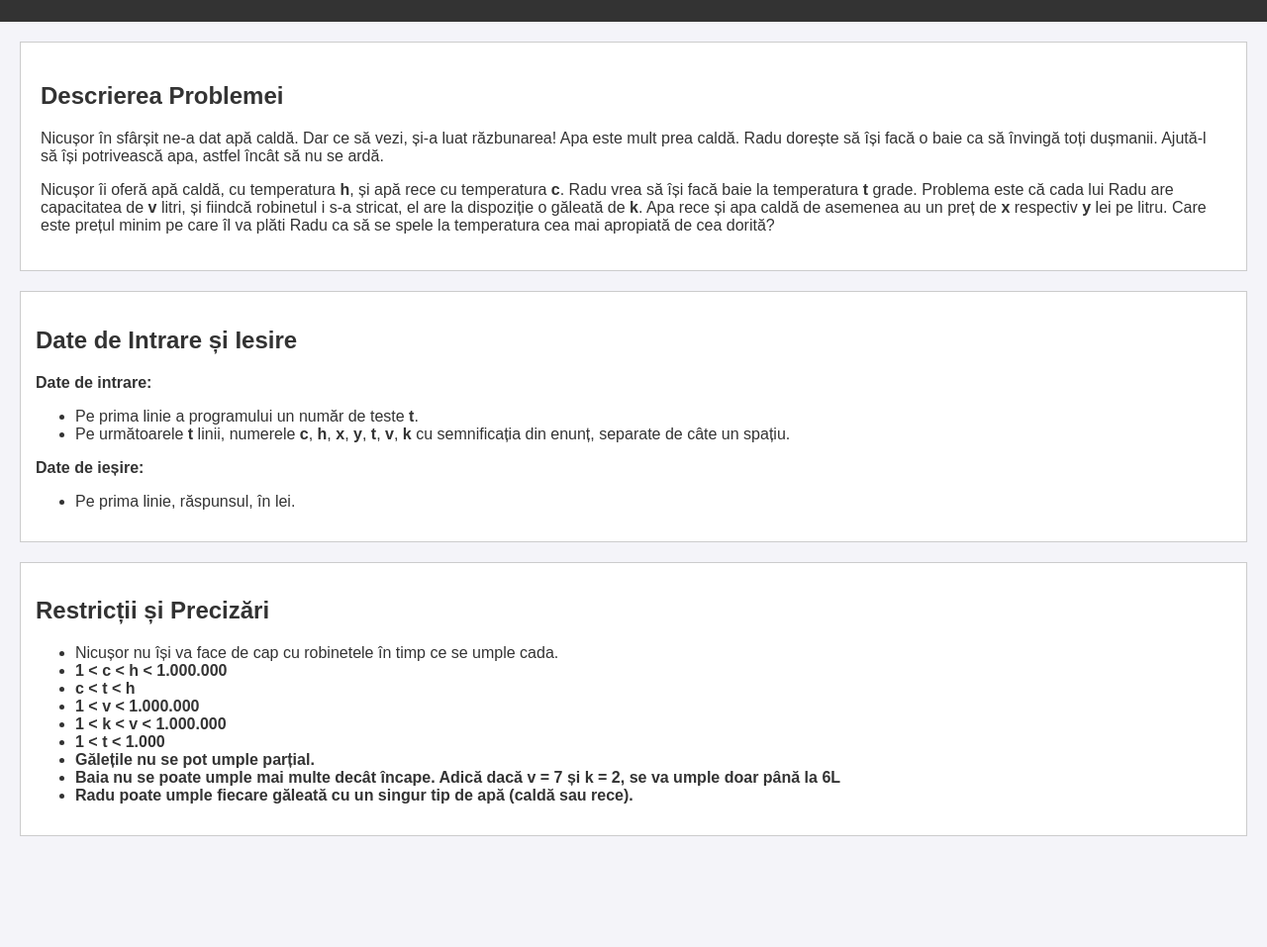
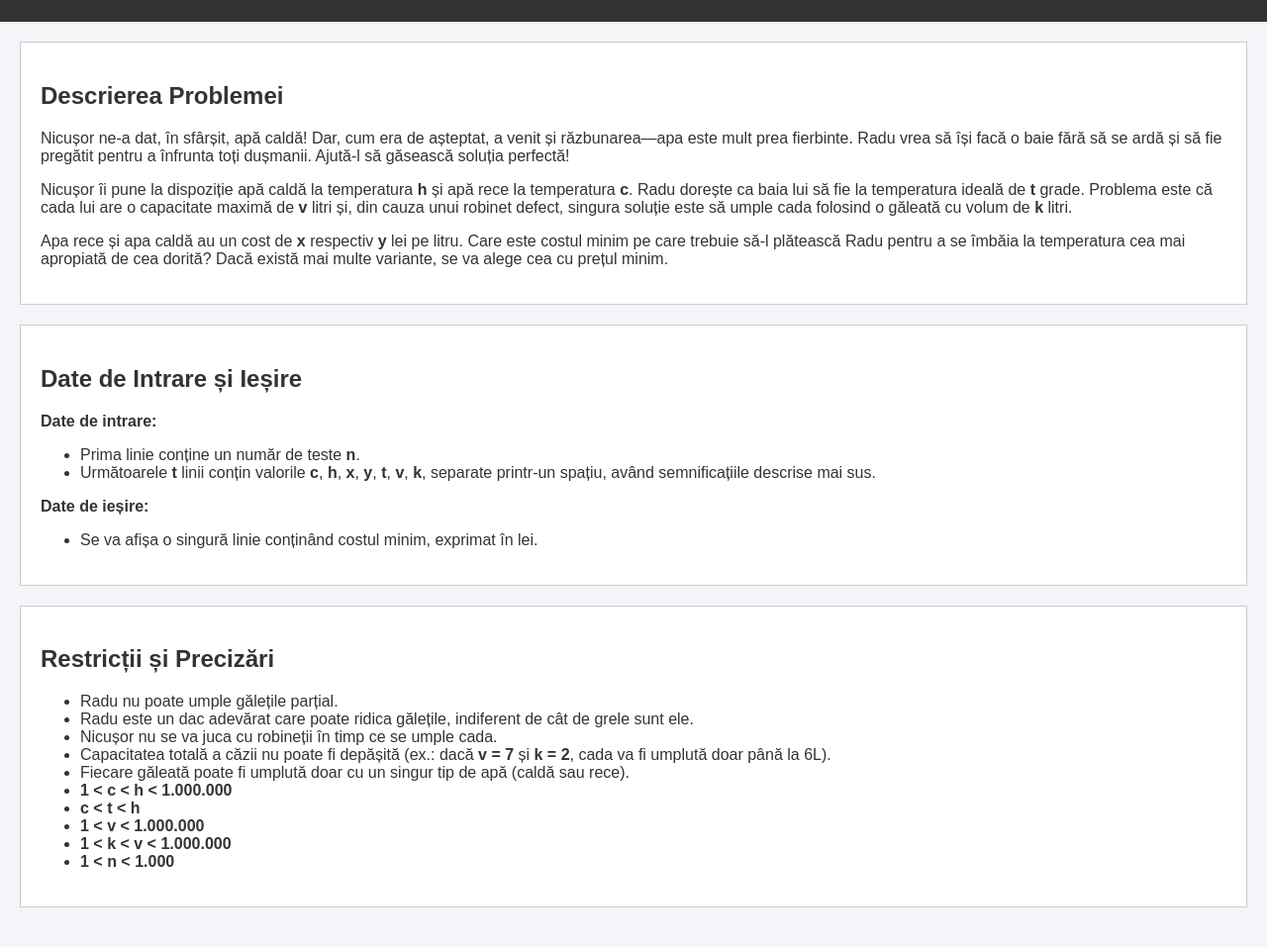
Before and after one commit to info-24/info-24.github.io, a plain HTML site: page statements/baie/index.html in a window 1280 px wide. Shown: the part 88-1045 px from the top of the page at 99% size. Before the commit the page ends 953 px from the top, so only its background shows below. Drawn offline with Linux system fonts and the light colour scheme.

Commit message:
Modified

```diff
--- a/statements/baie/index.html
+++ b/statements/baie/index.html
@@ -21,67 +21,60 @@
         .content {
             padding: 20px;
         }
-        .problem-description {
+        .problem-description, .input-output, .restrictions {
             background-color: #fff;
             border: 1px solid #ccc;
             padding: 20px;
             margin-bottom: 20px;
         }
-        .input-output {
-            background-color: #fff;
-            border: 1px solid #ccc;
-            padding: 15px;
-            margin-bottom: 20px;
-        }
-        .restrictions {
-            background-color: #fff;
-            border: 1px solid #ccc;
-            padding: 15px;
-        }
     </style>
 </head>
 <body>
     <header>
-        <h1>Problema Radu - Baia Perfectă</h1>
+        <h1>Problema Baia Perfectă</h1>
     </header>
 
     <div class="content">
         <div class="problem-description">
             <h2>Descrierea Problemei</h2>
             <p>
-                Nicușor în sfârșit ne-a dat apă caldă. Dar ce să vezi, și-a luat răzbunarea! Apa este mult prea caldă. Radu dorește să își facă o baie ca să învingă toți dușmanii. Ajută-l să își potrivească apa, astfel încât să nu se ardă.
+                Nicușor ne-a dat, în sfârșit, apă caldă! Dar, cum era de așteptat, a venit și răzbunarea—apa este mult prea fierbinte. Radu vrea să își facă o baie fără să se ardă și să fie pregătit pentru a înfrunta toți dușmanii. Ajută-l să găsească soluția perfectă!
             </p>
             <p>
-                Nicușor îi oferă apă caldă, cu temperatura <strong>h</strong>, și apă rece cu temperatura <strong>c</strong>. Radu vrea să își facă baie la temperatura <strong>t</strong> grade. Problema este că cada lui Radu are capacitatea de <strong>v</strong> litri, și fiindcă robinetul i s-a stricat, el are la dispoziție o găleată de <strong>k</strong>. Apa rece și apa caldă de asemenea au un preț de <strong>x</strong> respectiv <strong>y</strong> lei pe litru. Care este prețul minim pe care îl va plăti Radu ca să se spele la temperatura cea mai apropiată de cea dorită?
+                Nicușor îi pune la dispoziție apă caldă la temperatura <strong>h</strong> și apă rece la temperatura <strong>c</strong>. Radu dorește ca baia lui să fie la temperatura ideală de <strong>t</strong> grade. Problema este că cada lui are o capacitate maximă de <strong>v</strong> litri și, din cauza unui robinet defect, singura soluție este să umple cada folosind o găleată cu volum de <strong>k</strong> litri.
+            </p>
+            <p>
+                Apa rece și apa caldă au un cost de <strong>x</strong> respectiv <strong>y</strong> lei pe litru. Care este costul minim pe care trebuie să-l plătească Radu pentru a se îmbăia la temperatura cea mai apropiată de cea dorită? Dacă există mai multe variante, se va alege cea cu prețul minim.
             </p>
         </div>
 
         <div class="input-output">
-            <h2>Date de Intrare și Iesire</h2>
+            <h2>Date de Intrare și Ieșire</h2>
             <p><strong>Date de intrare:</strong></p>
             <ul>
-                <li>Pe prima linie a programului un număr de teste <strong>t</strong>.</li>
-                <li>Pe următoarele <strong>t</strong> linii, numerele <strong>c</strong>, <strong>h</strong>, <strong>x</strong>, <strong>y</strong>, <strong>t</strong>, <strong>v</strong>, <strong>k</strong> cu semnificația din enunț, separate de câte un spațiu.</li>
+                <li>Prima linie conține un număr de teste <strong>n</strong>.</li>
+                <li>Următoarele <strong>t</strong> linii conțin valorile <strong>c</strong>, <strong>h</strong>, <strong>x</strong>, <strong>y</strong>, <strong>t</strong>, <strong>v</strong>, <strong>k</strong>, separate printr-un spațiu, având semnificațiile descrise mai sus.</li>
             </ul>
 
             <p><strong>Date de ieșire:</strong></p>
             <ul>
-                <li>Pe prima linie, răspunsul, în lei.</li>
+                <li>Se va afișa o singură linie conținând costul minim, exprimat în lei.</li>
             </ul>
         </div>
 
         <div class="restrictions">
             <h2>Restricții și Precizări</h2>
             <ul>
-                <li>Nicușor nu își va face de cap cu robinetele în timp ce se umple cada.</li>
+                <li>Radu nu poate umple gălețile parțial.</li>
+                <li>Radu este un dac adevărat care poate ridica gălețile, indiferent de cât de grele sunt ele.</li>
+                <li>Nicușor nu se va juca cu robineții în timp ce se umple cada.</li>
+                <li>Capacitatea totală a căzii nu poate fi depășită (ex.: dacă <strong>v = 7</strong> și <strong>k = 2</strong>, cada va fi umplută doar până la 6L).</li>
+                <li>Fiecare găleată poate fi umplută doar cu un singur tip de apă (caldă sau rece).</li>
                 <li><strong>1 &lt; c &lt; h &lt; 1.000.000</strong></li>
                 <li><strong>c &lt; t &lt; h</strong></li>
                 <li><strong>1 &lt; v &lt; 1.000.000</strong></li>
                 <li><strong>1 &lt; k &lt; v &lt; 1.000.000</strong></li>
-                <li><strong>1 &lt; t &lt; 1.000</strong></li>
-                <li><strong>Gălețile nu se pot umple parțial.</strong></li>
-                <li><strong>Baia nu se poate umple mai multe decât încape. Adică dacă v = 7 și k = 2, se va umple doar până la 6L</strong></li>
-                <li><strong>Radu poate umple fiecare găleată cu un singur tip de apă (caldă sau rece).</strong></li>
+                <li><strong>1 &lt; n &lt; 1.000</strong></li>
             </ul>
         </div>
     </div>
```
